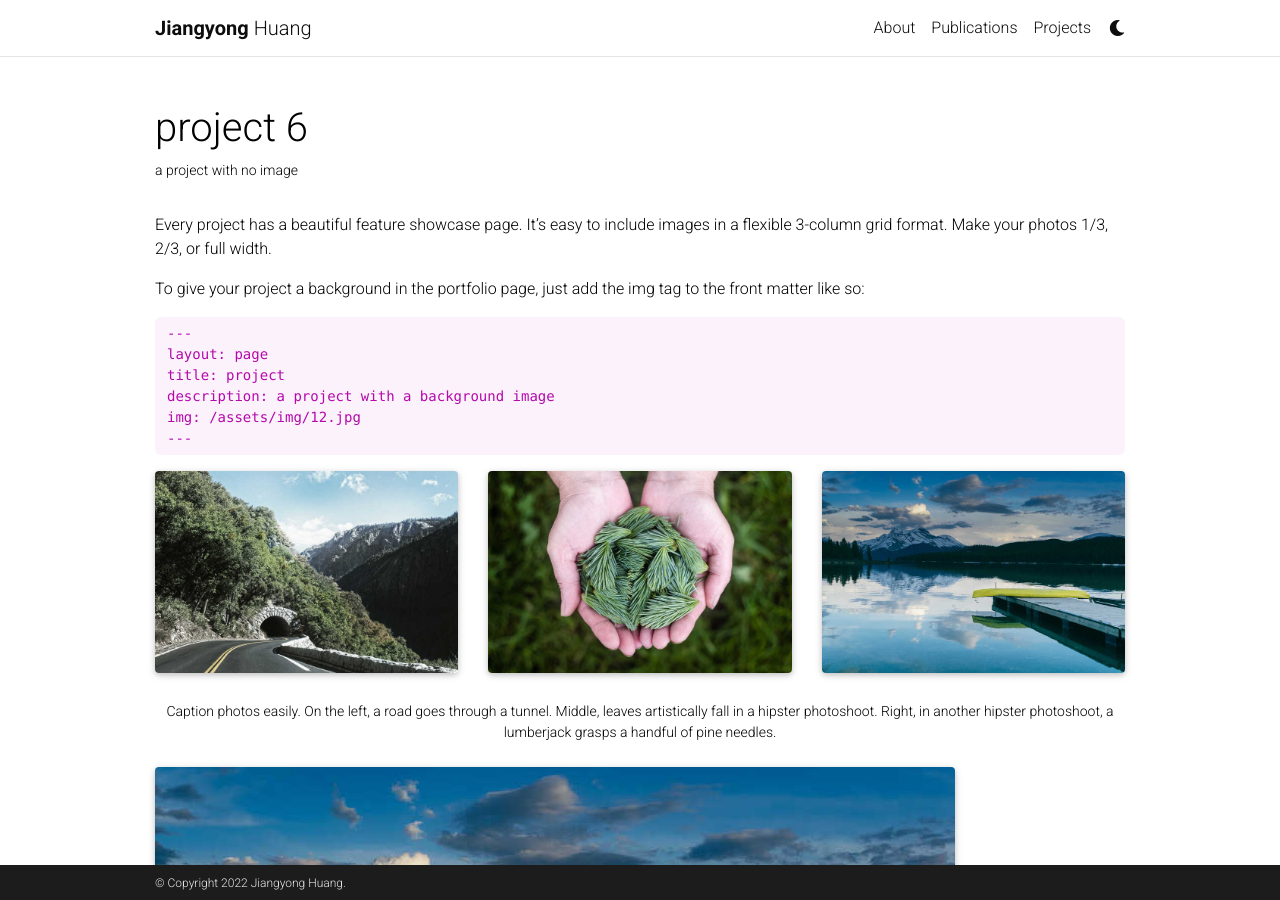
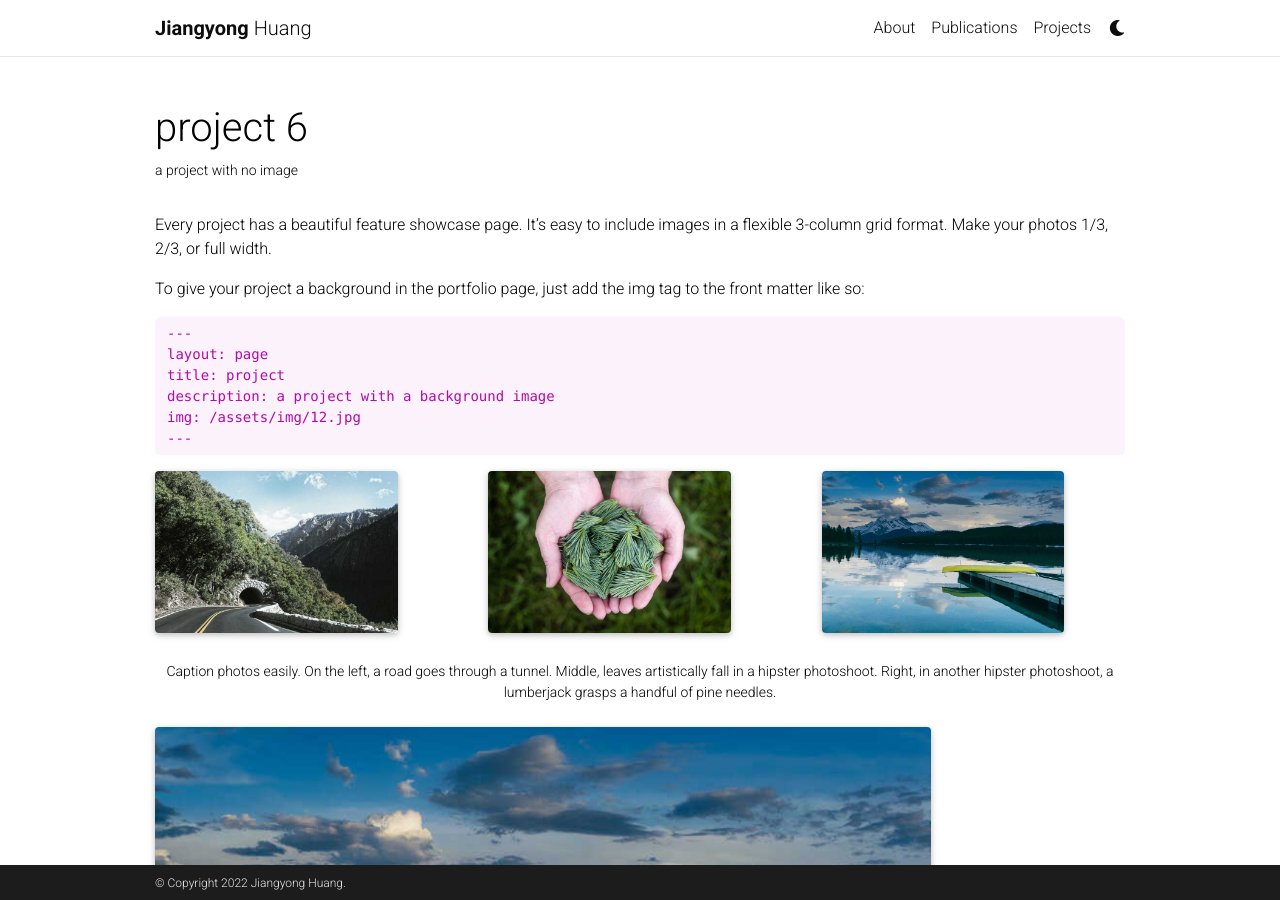
Before and after one commit to huangjy-pku/huangjy-pku.github.io, a Jekyll site: the page built from _projects/6_project.md, in a window 1280 px wide and 900 px high. Built offline with Jekyll 4.4.1, drawn with Linux system fonts in a browser that asks for light colours; comment, search, counter and statistics services are not loaded; a style sheet for code colours, icons or effects is not loaded.

Commit message:
change image size

```diff
--- a/_includes/figure.html
+++ b/_includes/figure.html
@@ -17,8 +17,7 @@
     <img
       src="{{ include.path | relative_url }}"
       {% if include.class %}class="{{ include.class }}"{% endif %}
-      max-width="50%"
-      {% if include.max-height %}height="{{ include.max-height }}"{% endif %}
+      width="80%"
       {% if include.alt %}alt="{{ include.alt }}"{% endif %}
       {% if include.title %}title="{{ include.title }}"{% endif %}
       {% if include.zoomable %}data-zoomable{% endif %}
```
